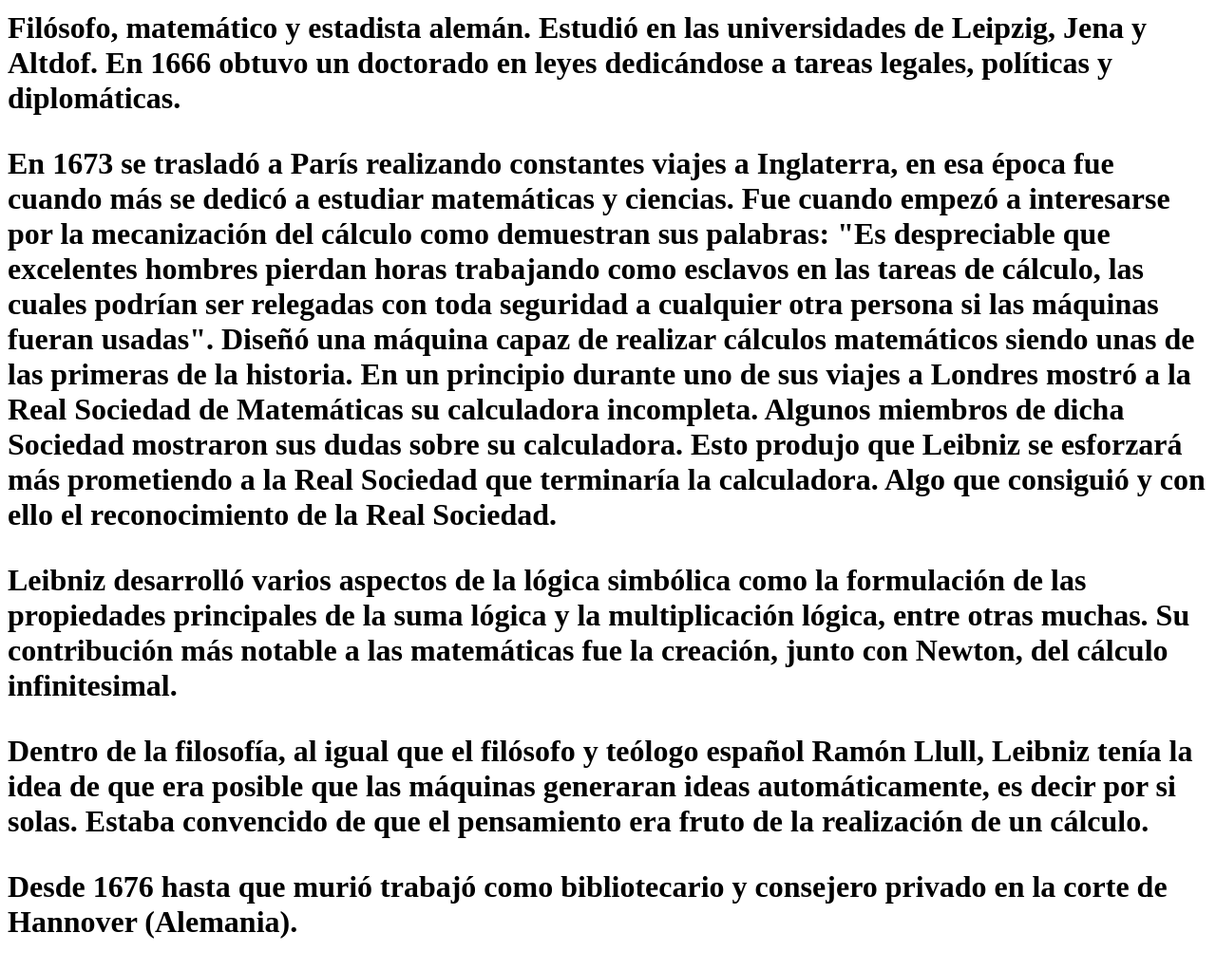
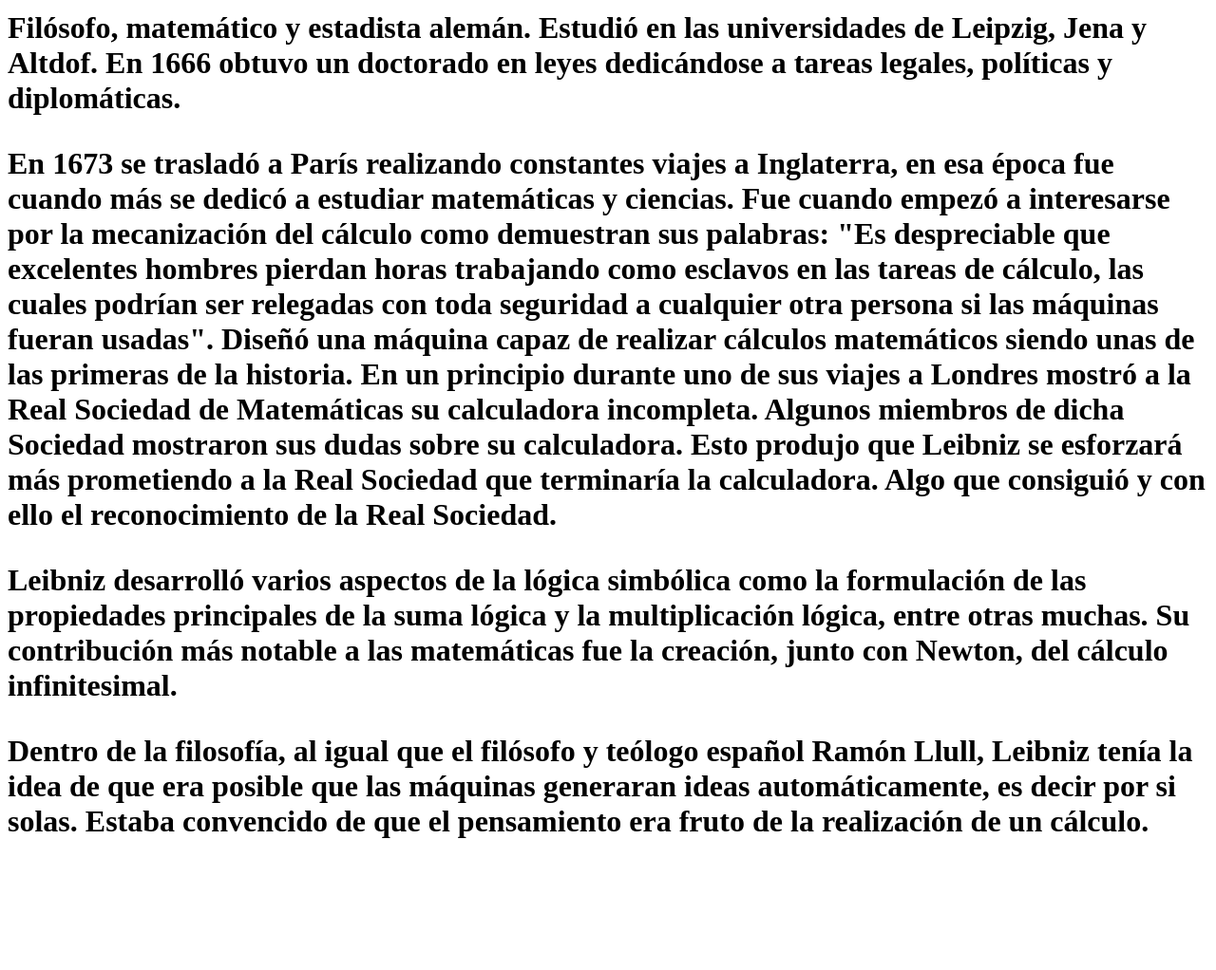
Before and after one commit to neliuss/person, a plain HTML site: page info/linus.html in a window 1280 px wide. Shown: the part 79-1101 px from the top of the page at 95% size. After the commit the page ends 995 px from the top, so only its background shows below. Drawn offline with Linux system fonts and the light colour scheme.

Commit message:
linus segundo commit: info/linus.html

```diff
--- a/info/linus.html
+++ b/info/linus.html
@@ -12,7 +12,6 @@
 <p>En 1673 se trasladó a París realizando constantes viajes a Inglaterra, en esa época fue cuando más se dedicó a estudiar matemáticas y ciencias. Fue cuando empezó a interesarse por la mecanización del cálculo como demuestran sus palabras: "Es despreciable que excelentes hombres pierdan horas trabajando como esclavos en las tareas de cálculo, las cuales podrían ser relegadas con toda seguridad a cualquier otra persona si las máquinas fueran usadas". Diseñó una máquina capaz de realizar cálculos matemáticos siendo unas de las primeras de la historia. En un principio durante uno de sus viajes a Londres mostró a la Real Sociedad de Matemáticas su calculadora incompleta. Algunos miembros de dicha Sociedad mostraron sus dudas sobre su calculadora. Esto produjo que Leibniz se esforzará más prometiendo a la Real Sociedad que terminaría la calculadora. Algo que consiguió y con ello el reconocimiento de la Real Sociedad.</p>
 <p>Leibniz desarrolló varios aspectos de la lógica simbólica como la formulación de las propiedades principales de la suma lógica y la multiplicación lógica, entre otras muchas. Su contribución más notable a las matemáticas fue la creación, junto con Newton, del cálculo infinitesimal.</p>
 <p>Dentro de la filosofía, al igual que el filósofo y teólogo español Ramón Llull, Leibniz tenía la idea de que era posible que las máquinas generaran ideas automáticamente, es decir por si solas. Estaba convencido de que el pensamiento era fruto de la realización de un cálculo.</p>
-<p>Desde 1676 hasta que murió trabajó como bibliotecario y consejero privado en la corte de Hannover (Alemania).</p>
-</body>
+
 
 </html>
```
